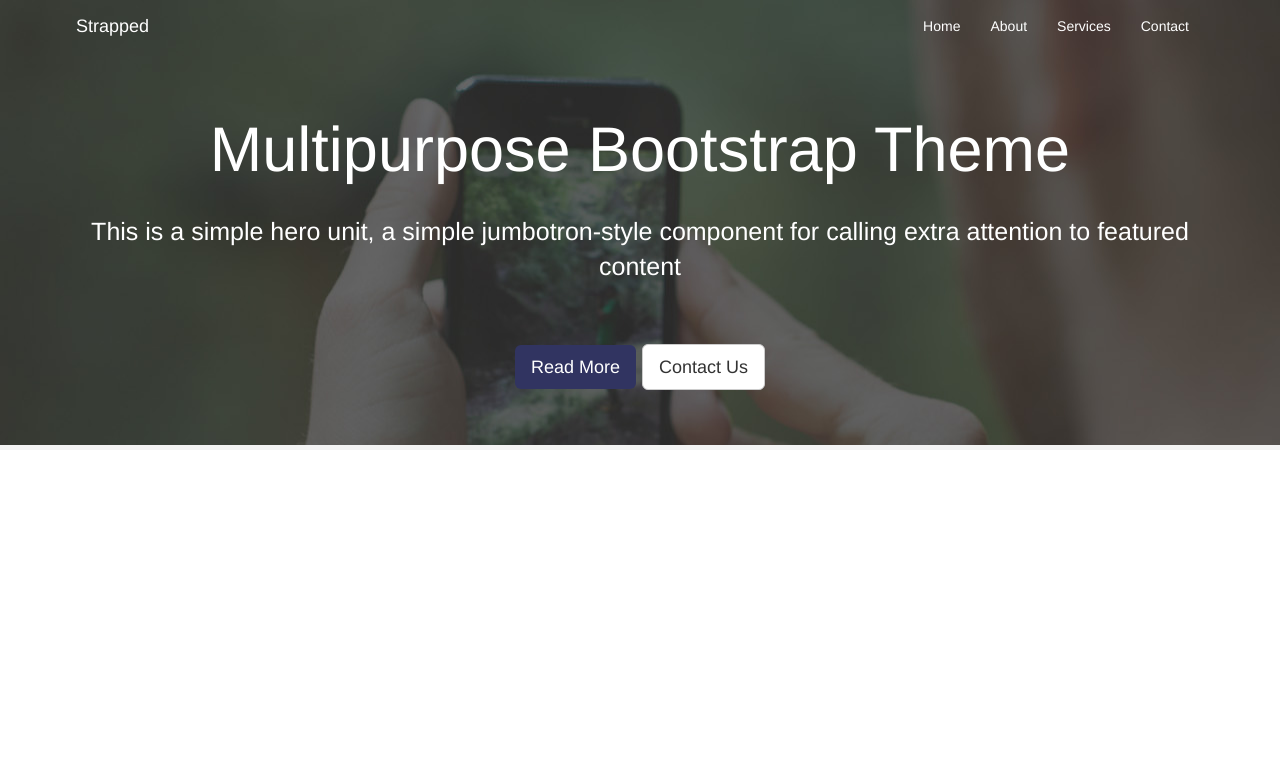
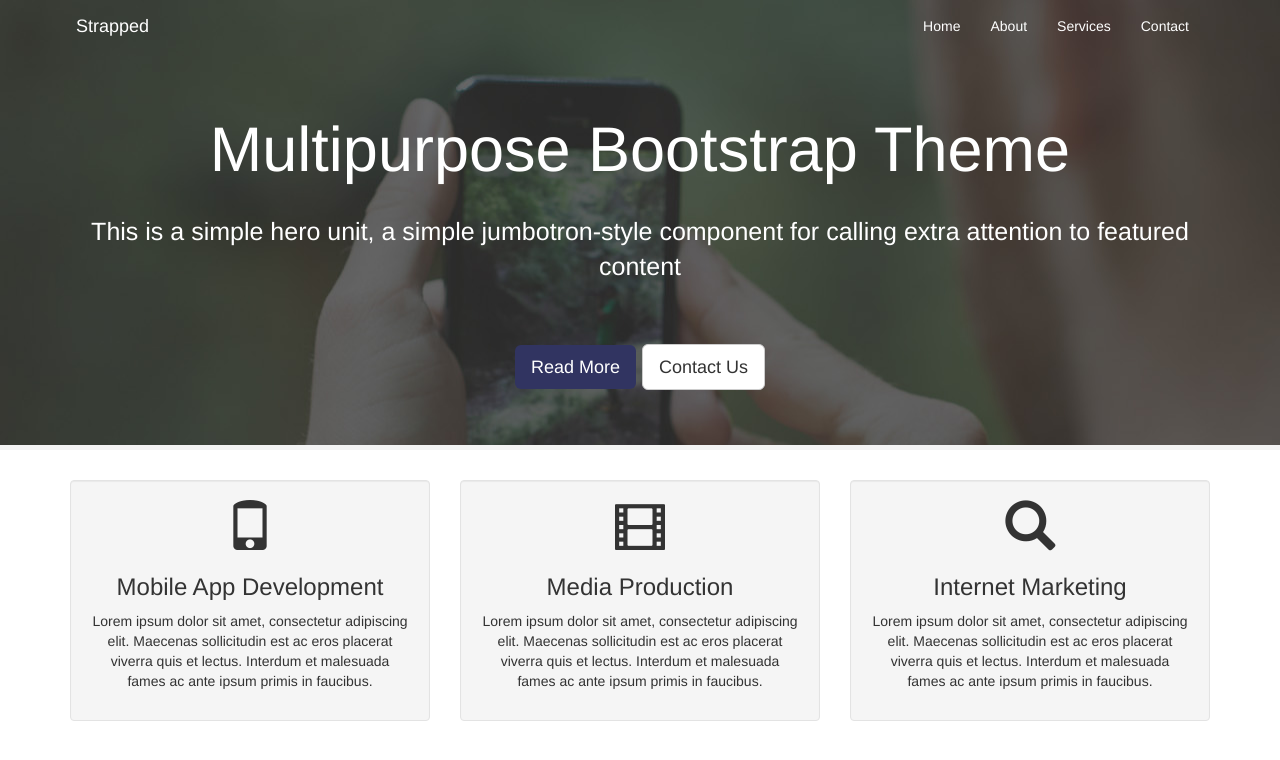
Before and after one commit to velikooutro/mvp_page, a PHP site: page /index.html in a window 1280 px wide. Shown: the top 760 px of the page. Run offline with PHP 8.4, Linux system fonts and the light colour scheme.

Commit message:
first commit

```diff
--- a/css/style.css
+++ b/css/style.css
@@ -43,3 +43,11 @@
 	border-bottom: #fff 3px solid;
 	margin-bottom: 0;
 }
+
+.box {
+	text-align: center;
+}
+
+.box .glyphicon {
+	font-size: 50px;
+}
--- a/index.html
+++ b/index.html
@@ -44,10 +44,35 @@
       </div>
     </div> <!-- /jumbotron-main -->
 
+    <div class="container">
+      <div class="row">
+        <div class="col-md-4 box">
+          <div class="well">
+            <span class="glyphicon glyphicon-phone"></span>
+            <h3>Mobile App Development</h3>
+            <p>Lorem ipsum dolor sit amet, consectetur adipiscing elit. Maecenas sollicitudin est ac eros placerat viverra quis et lectus. Interdum et malesuada fames ac ante ipsum primis in faucibus. </p>
+          </div>
+        </div>
+        <div class="col-md-4 box">
+          <div class="well">
+            <span class="glyphicon glyphicon-film"></span>
+            <h3>Media Production</h3>
+            <p>Lorem ipsum dolor sit amet, consectetur adipiscing elit. Maecenas sollicitudin est ac eros placerat viverra quis et lectus. Interdum et malesuada fames ac ante ipsum primis in faucibus. </p>
+          </div>
+        </div>
+        <div class="col-md-4 box">
+          <div class="well">
+            <span class="glyphicon glyphicon-search"></span>
+            <h3>Internet Marketing</h3>
+            <p>Lorem ipsum dolor sit amet, consectetur adipiscing elit. Maecenas sollicitudin est ac eros placerat viverra quis et lectus. Interdum et malesuada fames ac ante ipsum primis in faucibus. </p>
+          </div>
+        </div>
+      </div>
+    </div>
+
     <!-- jQuery (necessary for Bootstrap's JavaScript plugins) -->
     <script src="https://ajax.googleapis.com/ajax/libs/jquery/1.12.4/jquery.min.js"></script>
     <!-- Include all compiled plugins (below), or include individual files as needed -->
     <script src="js/bootstrap.min.js"></script>
-    <script src="js/bootstrap.js"></script>
   </body>
 </html>
```
